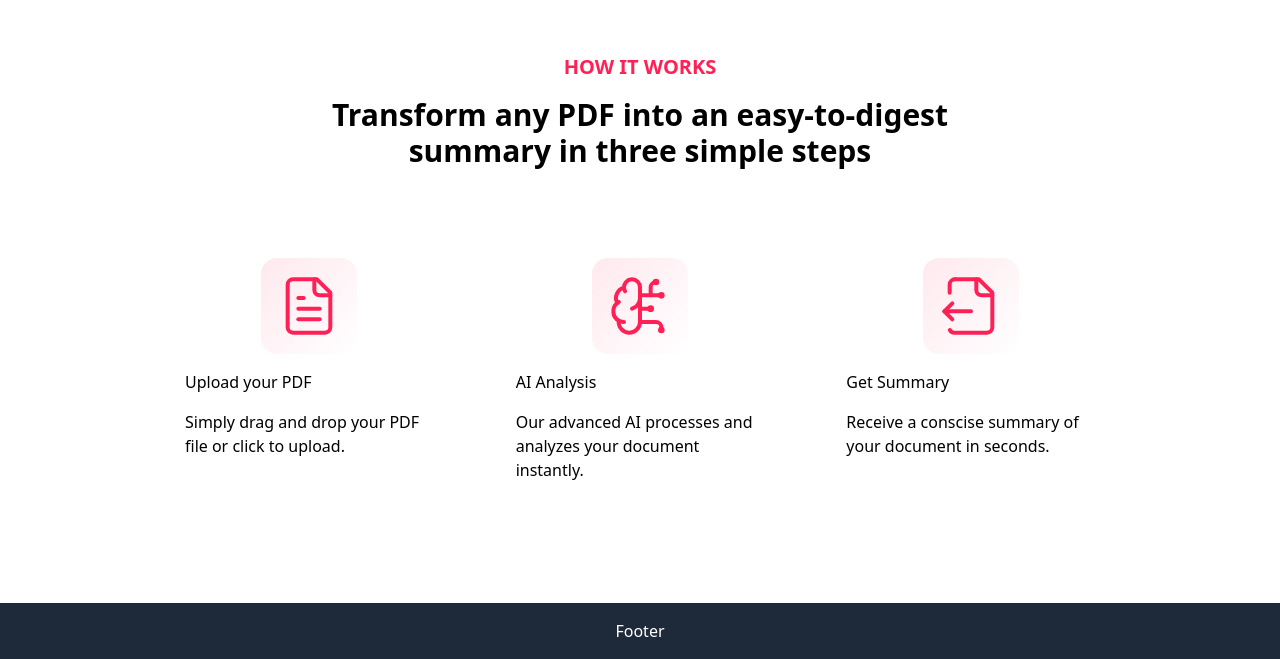
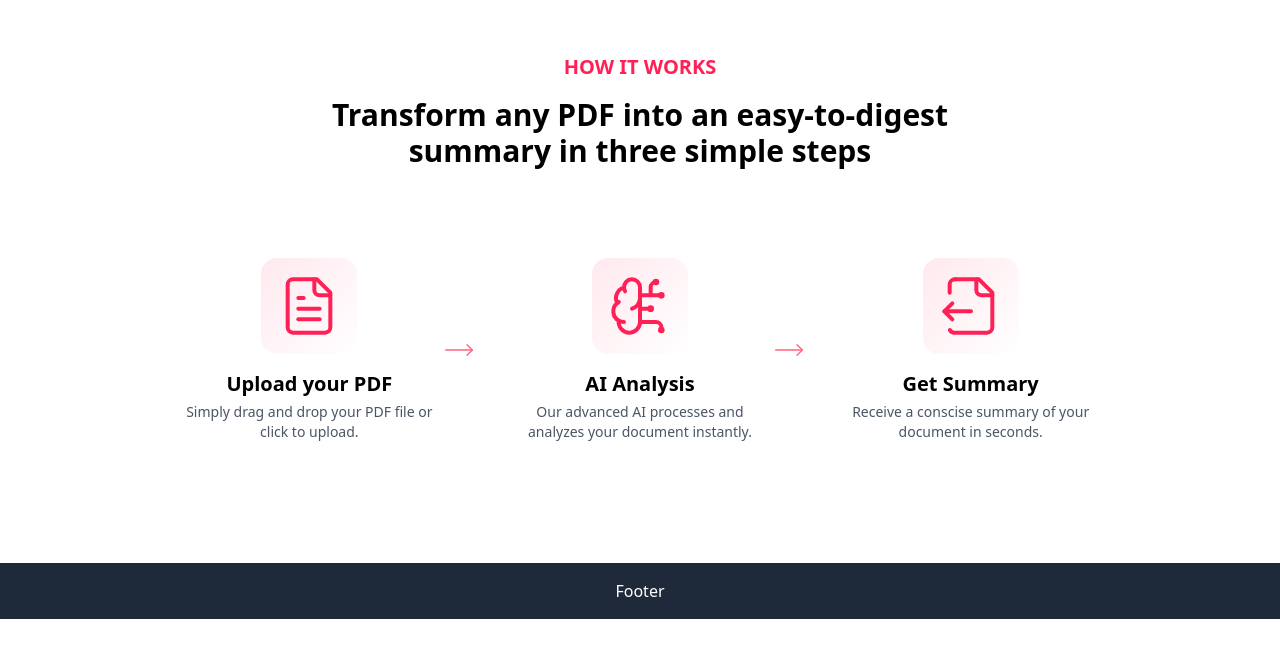
Before and after one commit to aakashsaini09/sommaire, a Next.js app: page / in a window 1280 px wide. Shown: the part 1045-1704 px from the top of the page. After the commit the page ends 1664 px from the top, so only its background shows below. Built offline with nearby package versions, Linux system fonts and the light colour scheme.

Commit message:
step cards done

```diff
--- a/app/page.tsx
+++ b/app/page.tsx
@@ -2,6 +2,7 @@
 import DemoSection from "@/components/home/demo-section";
 import HeroSection from "@/components/home/hero-section";
 import HowItWorkSection from "@/components/home/howItWorkSection";
+import PricingSection from "@/components/home/pricing-Section";
 
 export default function Home() {
   return (
@@ -11,9 +12,9 @@
         <HeroSection/>
         <DemoSection/>
       <HowItWorkSection/>
+      <PricingSection/>
       </div>
-      {/* <PricingSection/>
-      <CTASection/> */}
+      {/* <CTASection/> */}
     </div>
   );
 }
--- a/components/home/howItWorkSection.tsx
+++ b/components/home/howItWorkSection.tsx
@@ -1,4 +1,4 @@
-import { BrainCircuit, FileOutput, FileText, Pizza } from 'lucide-react';
+import { BrainCircuit, FileOutput, FileText, MoveRight, Pizza } from 'lucide-react';
 import React from 'react'
 type Steps = {
   label: string;
@@ -47,7 +47,16 @@
         </div>
         <div className='grid grid-cols-1 md:grid-cols-3 gap-8 max-w-6xl mx-auto relative'>
             {steps.map((step, index) => (
-                <StepItem key={index} {...step} />
+                <div className='relative flex items-stretch' key={index}>
+                    <StepItem {...step} />
+                    {index < steps.length -1 && (<div className='hidden md:block absolute top-1/2 -right-4 transform -translate-y-1/2 z-10'>
+                        <MoveRight
+                            size={32}
+                            strokeWidth={1}
+                            className='text-rose-400'>
+                            </MoveRight>
+                    </div>)}
+                </div>
             ))}
         </div>
         </div>
@@ -65,8 +74,10 @@
                 <div className='flex items-center justify-center h-24 w-24 mx-auto rounded-2xl bg-linear-to-br from-rose-500/10 to-transparent group-hover:from-rose-500/20 transition-colors'>
                     <div className='text-rose-500'>{icon}</div>
                 </div>
-            <h4>{label}</h4>
-            <p>{description}</p>
+            <div className='flex flex-col flex-1 gap-1 justify-between '>
+            <h4 className='text-center font-bold text-xl'>{label}</h4>
+            <p className='text-center text-gray-600 text-sm'>{description}</p>
+            </div>
             </div>
         </div>
     )
--- /dev/null
+++ b/components/home/pricing-Section.tsx
@@ -0,0 +1,9 @@
+import React from 'react'
+
+export default function PricingSection() {
+  return (
+    <section>
+
+    </section>
+  )
+}
```
